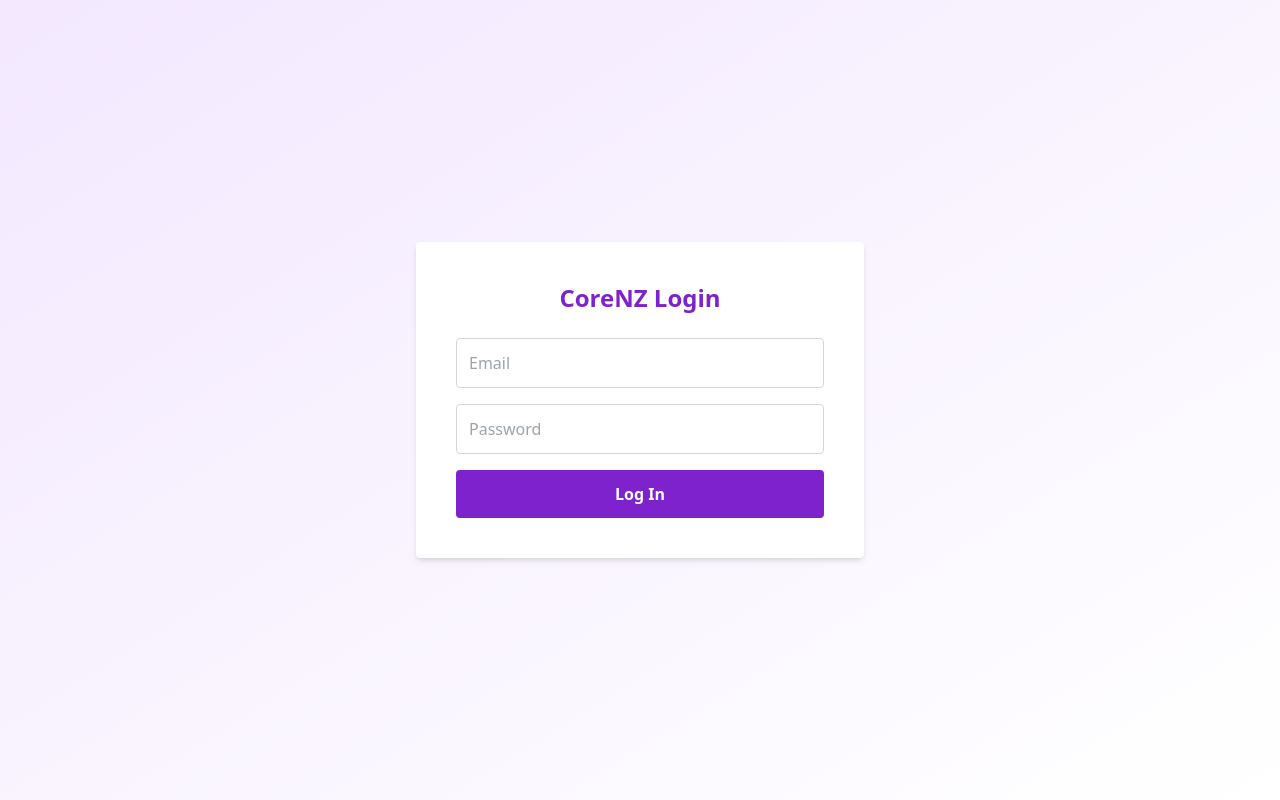
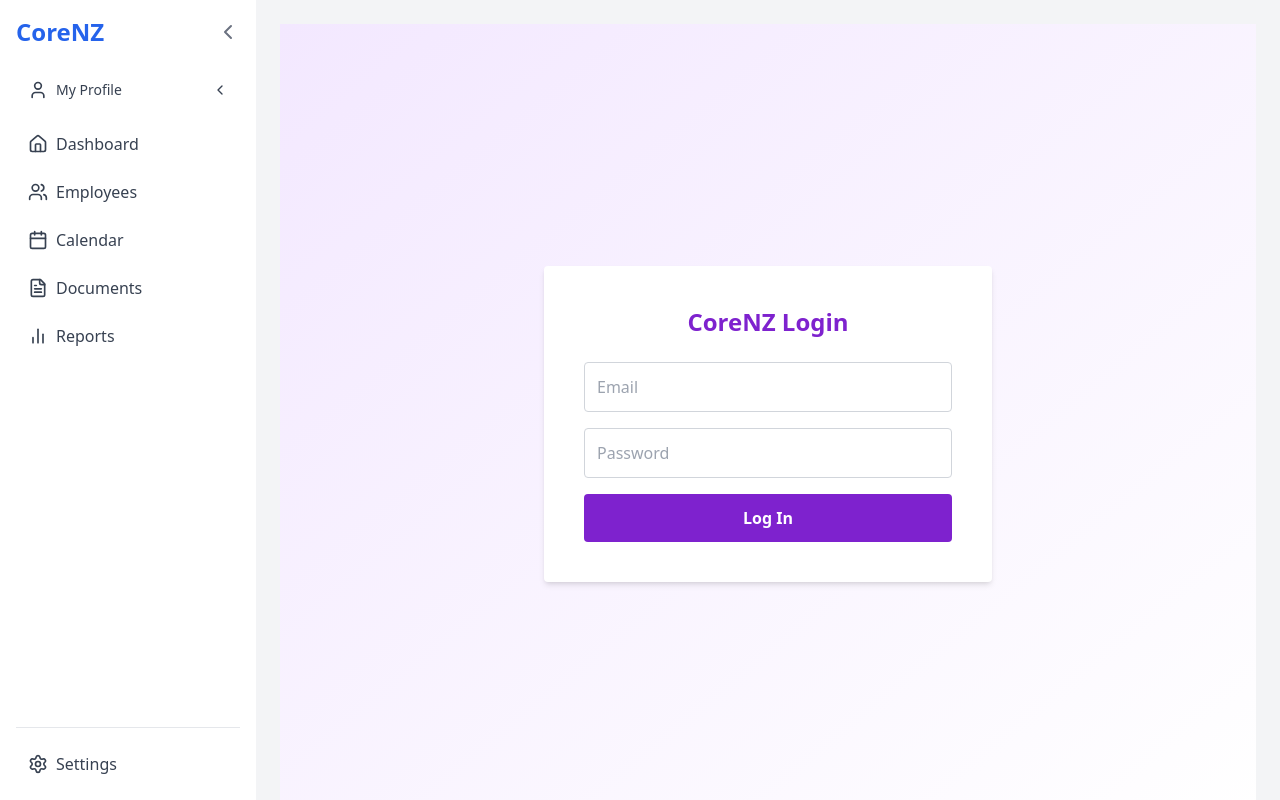
Before and after one commit to VacationReady/corenz-frontend, a Next.js app: page / in a window 1280 px wide. Built offline with nearby package versions, Linux system fonts and the light colour scheme; no server answers.

Commit message:
Fix: separate SessionProvider into ClientLayout and keep layout.tsx server-safe

```diff
--- a/app/layout.tsx
+++ b/app/layout.tsx
@@ -1,10 +1,9 @@
 // app/layout.tsx
-"use client";
+import "./globals.css";
+import type { Metadata } from "next";
+import ClientLayout from "@/components/ClientLayout";
 
-import { SessionProvider } from "next-auth/react";
-import "./globals.css"; // Adjust path if needed
-
-export const metadata = {
+export const metadata: Metadata = {
   title: "CoreNZ",
   description: "HR system for NZ businesses",
 };
@@ -13,7 +12,7 @@ export default function RootLayout({ children }: { children: React.ReactNode })
   return (
     <html lang="en">
       <body>
-        <SessionProvider>{children}</SessionProvider>
+        <ClientLayout>{children}</ClientLayout>
       </body>
     </html>
   );
```
Also changed, not shown: components/ClientLayout.tsx (+4 -5 lines).
